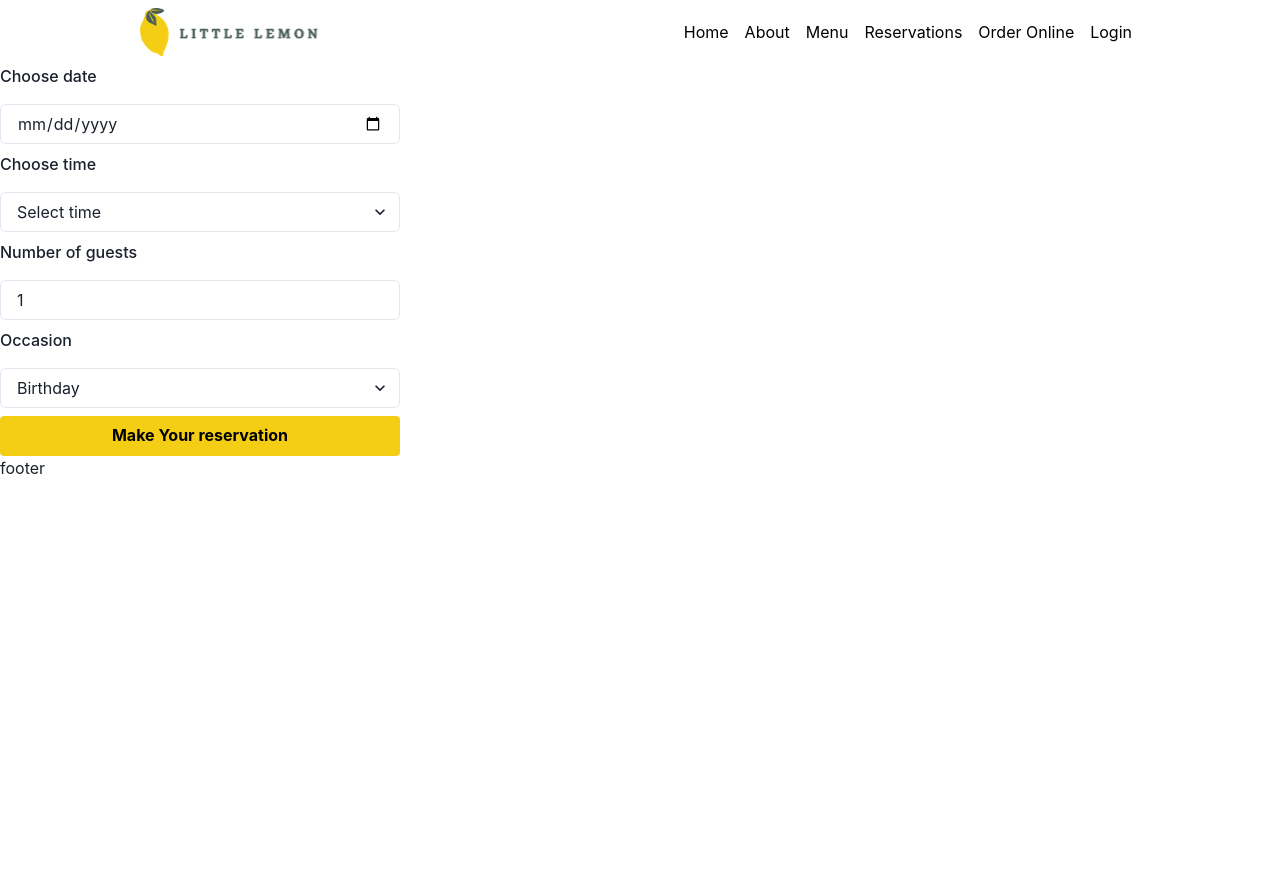
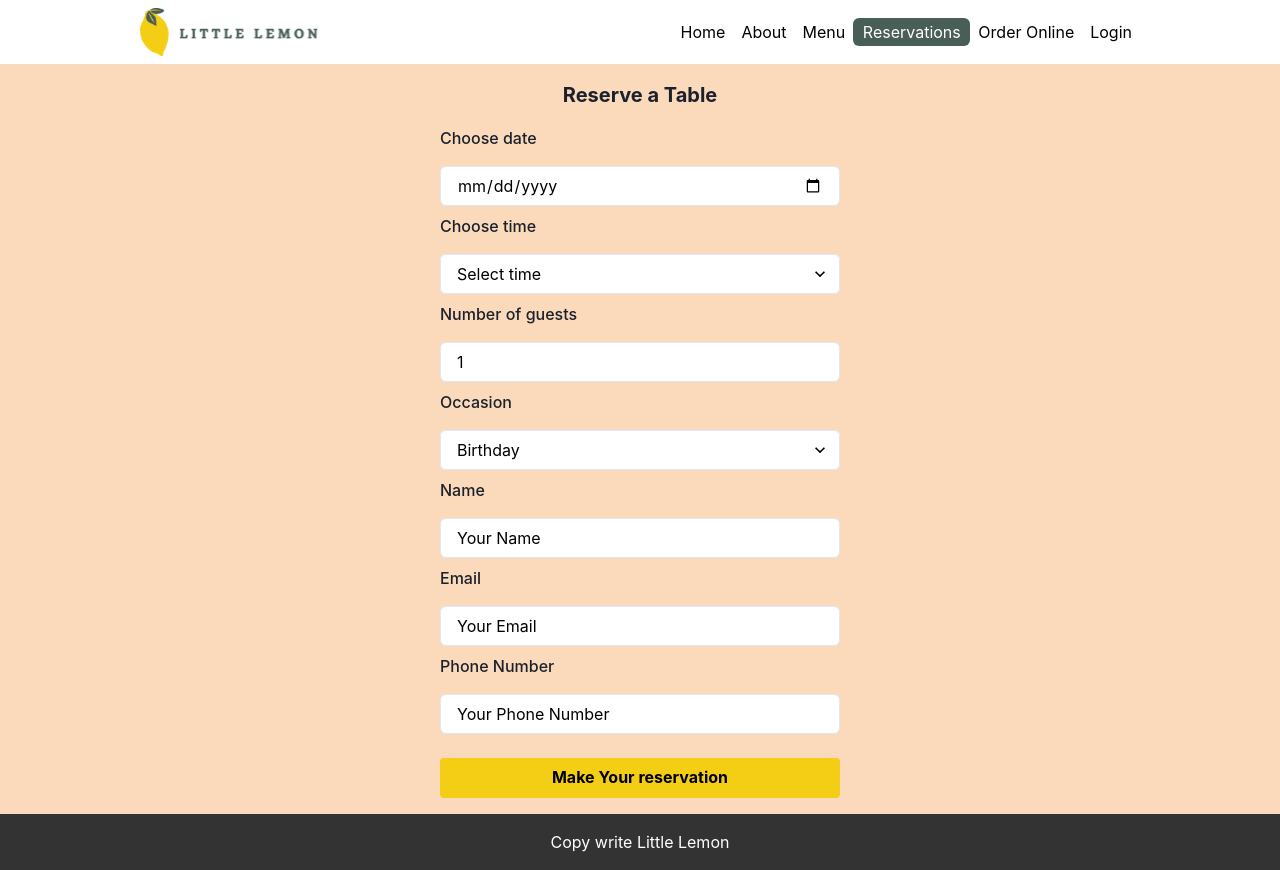
Before and after one commit to mflavel/portfolio, a React (Create React App) app in the folder little lemon capstone/little-lemon/: page /reservations in a window 1280 px wide. Before the commit the page ends 800 px from the top, so only its background shows below. Built offline with nearby package versions, Linux system fonts and the light colour scheme.

Commit message:
style booking and conformation page. style footer

```diff
--- /dev/null
+++ b/little lemon capstone/little-lemon/src/Css/bookingForm.css
@@ -0,0 +1,63 @@
+/* Booking form layout */
+.booking-container {
+  display: flex;
+  flex-direction: column;
+  align-items: center; /* centers heading and form horizontally */
+  background-color: #FBDABB;
+}
+
+/* force inputs & selects to keep white background */
+.booking-container input,
+.booking-container select,
+.booking-container textarea,
+.booking-container .chakra-input,
+.booking-container .chakra-select__wrapper {
+  background-color: #ffffff; /* white inputs */
+  color: #000;               /* keep text readable */
+  border-radius: 6px;
+}
+
+/* placeholder color — make placeholders appear black like other text */
+.booking-container input::placeholder,
+.booking-container select::placeholder,
+.booking-container textarea::placeholder {
+  color: #000 !important;
+  opacity: 1; /* ensure consistent visibility across browsers */
+}
+
+.booking-page {
+  width: 100%;
+  display: grid;
+  gap: 8px;
+  background: transparent;
+  display: flex;
+  align-items: center;     /* vertical centering */
+}
+
+/* keep form a reasonable width */
+.booking-page form {
+  width: 100%;
+  max-width: 420px; /* change width as needed */
+}
+
+/* conformation styles */
+.conformation-page {
+  display: flex;
+  flex-direction: column;
+  align-items: center; /* centers heading and form horizontally */;
+}
+
+.confirmation-details button{
+    background-color: #f4ce14;
+    padding: 10px;
+    font-size: 25px;
+}
+
+.conformation-page h2{
+    font-size:30px;
+}
+
+.conformation-page p{
+    font-size:25px;
+    padding-bottom: 10px;
+}
--- a/little lemon capstone/little-lemon/src/Footer.js
+++ b/little lemon capstone/little-lemon/src/Footer.js
@@ -1,6 +1,10 @@
-import React, { useEffect, useRef } from "react";
+import React from "react";
+
 
 const Footer = () => {
-    return(<div>footer</div>)
+    return (
+        <footer className="site-footer">
+            <h1>Copy write Little Lemon</h1>
+        </footer>)
 }
 export default Footer;
--- a/little lemon capstone/little-lemon/src/Nav.js
+++ b/little lemon capstone/little-lemon/src/Nav.js
@@ -1,5 +1,5 @@
 import React from "react";
-import { Link } from "react-router-dom";
+import { NavLink } from "react-router-dom";
 import logo from "./images/Logo .svg";
 
 
@@ -9,12 +9,12 @@ const Nav = () => {
             <div className="site-inner">
                 <img src={logo} alt="Logo" />
                 <div className="nav-links">
-                    <Link to="/">Home</Link>
-                    <Link to="/about">About</Link>
-                    <Link to="/menu">Menu</Link>
-                    <Link to="/reservations">Reservations</Link>
-                    <Link to="/order-online">Order Online</Link>
-                    <Link to="/login">Login</Link>
+                    <NavLink to="/" end>Home</NavLink>
+                    <NavLink to="/about">About</NavLink>
+                    <NavLink to="/menu">Menu</NavLink>
+                    <NavLink to="/reservations">Reservations</NavLink>
+                    <NavLink to="/order-online">Order Online</NavLink>
+                    <NavLink to="/login">Login</NavLink>
                 </div>
             </div>
         </nav>
--- a/little lemon capstone/little-lemon/src/index.css
+++ b/little lemon capstone/little-lemon/src/index.css
@@ -7,11 +7,13 @@
 .Nav {
   grid-column: 1 / 4;
   grid-row: 1 / 2;
+  padding: 0.5rem 1rem;
 }
 
 /* horizontal navbar */
-.Nav {
-  padding: 0.5rem 1rem;
+.Nav a:hover{
+  background-color: #f4ce14;
+  border-radius: 6px;
 }
 
 .Nav .site-inner {
@@ -43,6 +45,13 @@
   color:black;
 }
 
+.nav-links .active {
+  background-color: #495e57; /* green */
+  color: white;
+  border-radius: 6px;
+  padding: 0.25rem 0.6rem;
+}
+
 @media (max-width: 600px) {
   .Nav ul {
     gap: 0.5rem;
@@ -53,6 +62,7 @@ h2{
     font-size: 1.5rem;
 }
 
+/* Main Style */
 /* Hero image fixed size */
 .hero-image img {
   width: 200px;
@@ -117,6 +127,7 @@ button {
   font-weight: bold;
   cursor: pointer;
   border-radius: 4px;
+  margin: 1rem 0;
 }
 
 .specials-title {
@@ -178,3 +189,12 @@ button {
     background-color: lightgreen;
     border-radius: 12px;
 }
+
+
+/* Footer styles */
+.site-footer {
+  background-color: #333;
+  color: white;
+  text-align: center;
+  padding: 1rem 0;
+}
--- a/little lemon capstone/little-lemon/src/pages/BookingForm.js
+++ b/little lemon capstone/little-lemon/src/pages/BookingForm.js
@@ -1,6 +1,7 @@
 import React, { useState, useEffect } from "react";
 import { FormLabel, Input, Select, Button } from "@chakra-ui/react";
 import { useNavigate } from 'react-router-dom';
+import '../Css/bookingForm.css';
 
 
 const BookingForm = () => {
@@ -8,6 +9,9 @@ const BookingForm = () => {
     const [time, setTime] = useState('');
     const [guests, setGuests] = useState(1);
     const [occasion, setOccasion] = useState('Birthday');
+    const [name, setName] = useState('');
+    const [email, setEmail] = useState('');
+    const [phone, setPhone] = useState('');
 
     const availableTimes = ['17:00', '18:00', '19:00', '20:00', '21:00', '22:00'];
     const partyOccasion = ['Birthday', 'Anniversary', 'Other'];
@@ -19,12 +23,31 @@ const BookingForm = () => {
 
     const [clicked, setClicked] = useState(false);
     const navigate = useNavigate();
+    const [showConfirm, setShowConfirm] = useState(false);
+    const [pendingPayload, setPendingPayload] = useState(null);
 
+    //form submission function
     const handleSubmit = (e) => {
         e.preventDefault();
-        const payload = { date, time, guests, occasion };
-        console.log('Reservation submitted:', payload);
-        navigate('/conformation', { state: payload });
+        const payload = { date, time, guests, occasion, name, email, phone };
+        // open custom confirmation dialog and hold payload until confirmed
+        setPendingPayload(payload);
+        setShowConfirm(true);
+    };
+
+
+    //confermation dialog functions for confirming
+    const confirmReservation = () => {
+        if (!pendingPayload) return;
+        console.log('Reservation submitted:', pendingPayload);
+        setShowConfirm(false);
+        navigate('/conformation', { state: pendingPayload });
+    };
+
+    //confermation dialog functions for cancelling
+    const cancelReservation = () => {
+        setPendingPayload(null);
+        setShowConfirm(false);
     };
 
     const buttonStyle = {
@@ -38,24 +61,31 @@ const BookingForm = () => {
     };
 
     return (
-        <>
-            <form onSubmit={handleSubmit} style={{ display: 'grid', maxWidth: '400px', gap: '8px' }}>
+        <div className="booking-container" >
+            <h1 style={{ textAlign: 'center', margin: '1rem 0', fontSize: '20px' }}><b>Reserve a Table</b></h1>
+            <form className="booking-page" onSubmit={handleSubmit} style={{ display: 'grid', maxWidth: '400px', gap: '8px' }}>
                 <FormLabel htmlFor="res-date">Choose date</FormLabel>
-                <Input type="date" id="res-date" required value={date} onChange={(e) => setDate(e.target.value)} />
+                <Input className="input-booking" type="date" id="res-date" required value={date} onChange={(e) => setDate(e.target.value)} />
                 <FormLabel htmlFor="res-time">Choose time</FormLabel>
-                <Select id="res-time" placeholder="Select time" required value={time} onChange={(e) => setTime(e.target.value)}>
+                <Select className="input-booking" id="res-time" placeholder="Select time" required value={time} onChange={(e) => setTime(e.target.value)}>
                     {availableTimes.map((timeOption) => (
                         <option key={timeOption} value={timeOption}>{timeOption}</option>
                     ))}
                 </Select>
                 <FormLabel htmlFor="guests">Number of guests</FormLabel>
-                <Input type="number" placeholder="1" min="1" max="10" id="guests" value={guests} onChange={(e) => setGuests(e.target.value)} />
+                <Input className="input-booking" type="number" placeholder="1" min="1" max="10" id="guests" value={guests} onChange={(e) => setGuests(e.target.value)} />
                 <FormLabel htmlFor="occasion">Occasion</FormLabel>
-                <Select id="occasion" value={occasion} onChange={(e) => setOccasion(e.target.value)}>
+                <Select className="input-booking" id="occasion" value={occasion} onChange={(e) => setOccasion(e.target.value)}>
                     {partyOccasion.map((partyOption) => (
                         <option key={partyOption} value={partyOption}>{partyOption}</option>
                     ))}
                 </Select>
+                <FormLabel htmlFor="Name">Name</FormLabel>
+                <Input className="input-booking" type="text" id="Name" placeholder="Your Name" required value={name} onChange={(e) => setName(e.target.value)} />
+                <FormLabel htmlFor="Email">Email</FormLabel>
+                <Input className="input-booking" type="email" id="Email" placeholder="Your Email" required value={email} onChange={(e) => setEmail(e.target.value)} />
+                <FormLabel htmlFor="Phone">Phone Number</FormLabel>
+                <Input className="input-booking" type="tel" id="Phone" placeholder="Your Phone Number" required value={phone} onChange={(e) => setPhone(e.target.value)} />
                 <Button
                     type="submit"
                     style={buttonStyle}
@@ -65,7 +95,39 @@ const BookingForm = () => {
                     }}
                 >Make Your reservation</Button>
             </form>
-        </>
+
+            {/* conformation pop up */}
+            {showConfirm && (
+                <div style={{
+                    position: 'fixed',
+                    top: 0,
+                    left: 0,
+                    right: 0,
+                    bottom: 0,
+                    display: 'flex',
+                    alignItems: 'center',
+                    justifyContent: 'center',
+                    backgroundColor: 'rgba(0,0,0,0.4)',
+                    zIndex: 1000
+                }}>
+                    <div style={{
+                        background: '#fff',
+                        padding: '1.25rem',
+                        borderRadius: '8px',
+                        width: '90%',
+                        maxWidth: '420px',
+                        boxShadow: '0 6px 18px rgba(0,0,0,0.2)'
+                    }}>
+                        <h2 style={{ marginTop: 0, marginBottom: '0.5rem' }}>Confirm Reservation</h2>
+                        <p style={{ marginBottom: '1rem' }}>Are you sure you want to make this reservation?</p>
+                        <div style={{ display: 'flex', gap: '0.5rem', justifyContent: 'flex-end' }}>
+                            <button type="button" onClick={cancelReservation} style={{ padding: '0.5rem 0.75rem' }}>Cancel</button>
+                            <button type="button" onClick={confirmReservation} style={{ padding: '0.5rem 0.75rem', background: '#495E57', color: '#fff', border: 'none', borderRadius: '4px' }}>Confirm</button>
+                        </div>
+                    </div>
+                </div>
+            )}
+        </div>
     );
 };
 
--- a/little lemon capstone/little-lemon/src/pages/Conformation.js
+++ b/little lemon capstone/little-lemon/src/pages/Conformation.js
@@ -1,25 +1,31 @@
+import { Button } from '@chakra-ui/react';
 import React from 'react';
 import { useLocation } from 'react-router-dom';
+import '../Css/bookingForm.css';
 
 const Conformation = () => {
     const { state } = useLocation();
-    const { date, time, guests, occasion } = state || {};
+    const { date, time, guests, occasion,name, email, phone} = state || {};
 
     return (
-        <>
+        <class className='conformation-page'>
             <h2>Reservation Confirmed</h2>
             <p>Thank you — your reservation has been received.</p>
             {state ? (
-                <div>
-                    <p><strong>Date:</strong> {date}</p>
+                <div className='confirmation-details'>
+                    <p><strong>Date:</strong>   {date}</p>
                     <p><strong>Time:</strong> {time}</p>
                     <p><strong>Guests:</strong> {guests}</p>
                     <p><strong>Occasion:</strong> {occasion}</p>
+                    <p><strong>Name:</strong> {name}</p>
+                    <p><strong>Email:</strong> {email}</p>
+                    <p><strong>Phone:</strong> {phone}</p>
+                    <button onClick={() => window.location.href = '/'}>Back to Home</button>
                 </div>
             ) : (
                 <p>No reservation details were provided.</p>
             )}
-        </>
+        </class>
     );
 };
 
```
Also changed, not shown: little lemon capstone/little-lemon/src/setupTests.js (+8 -1 lines).
